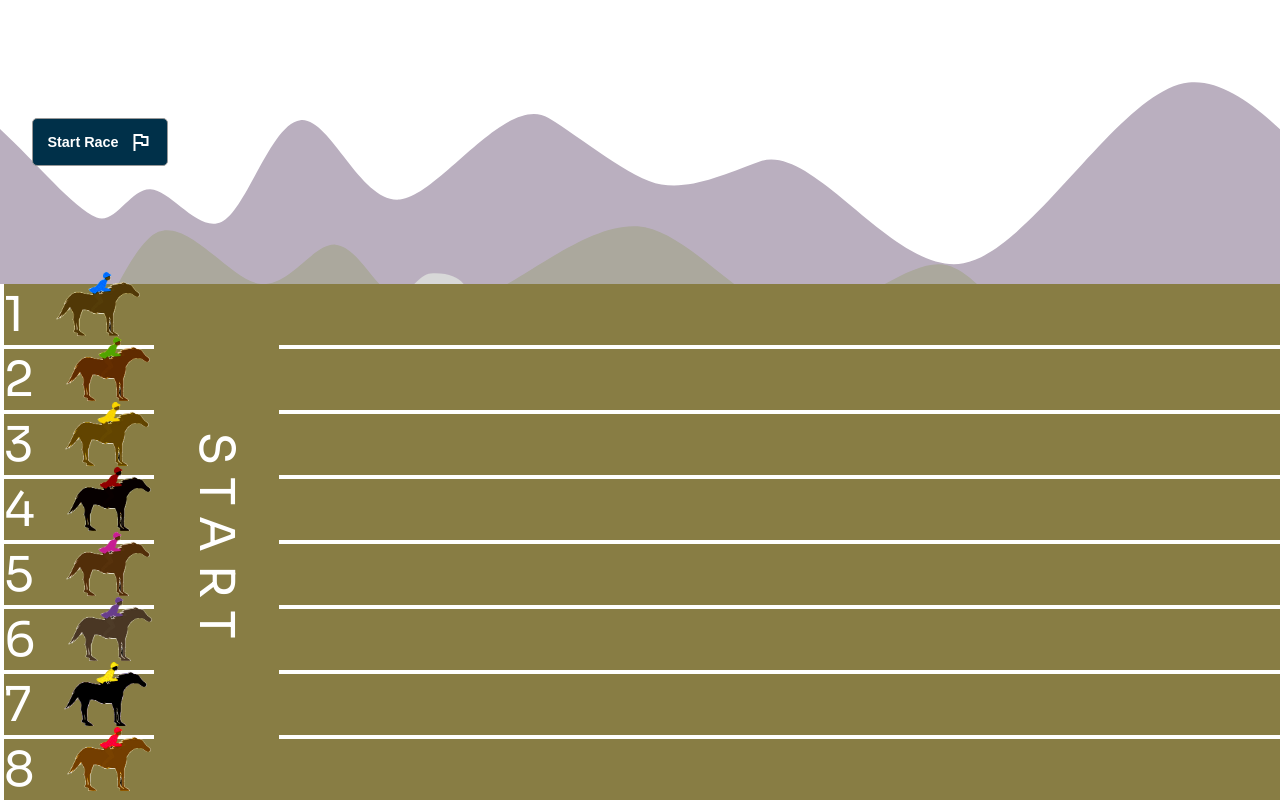
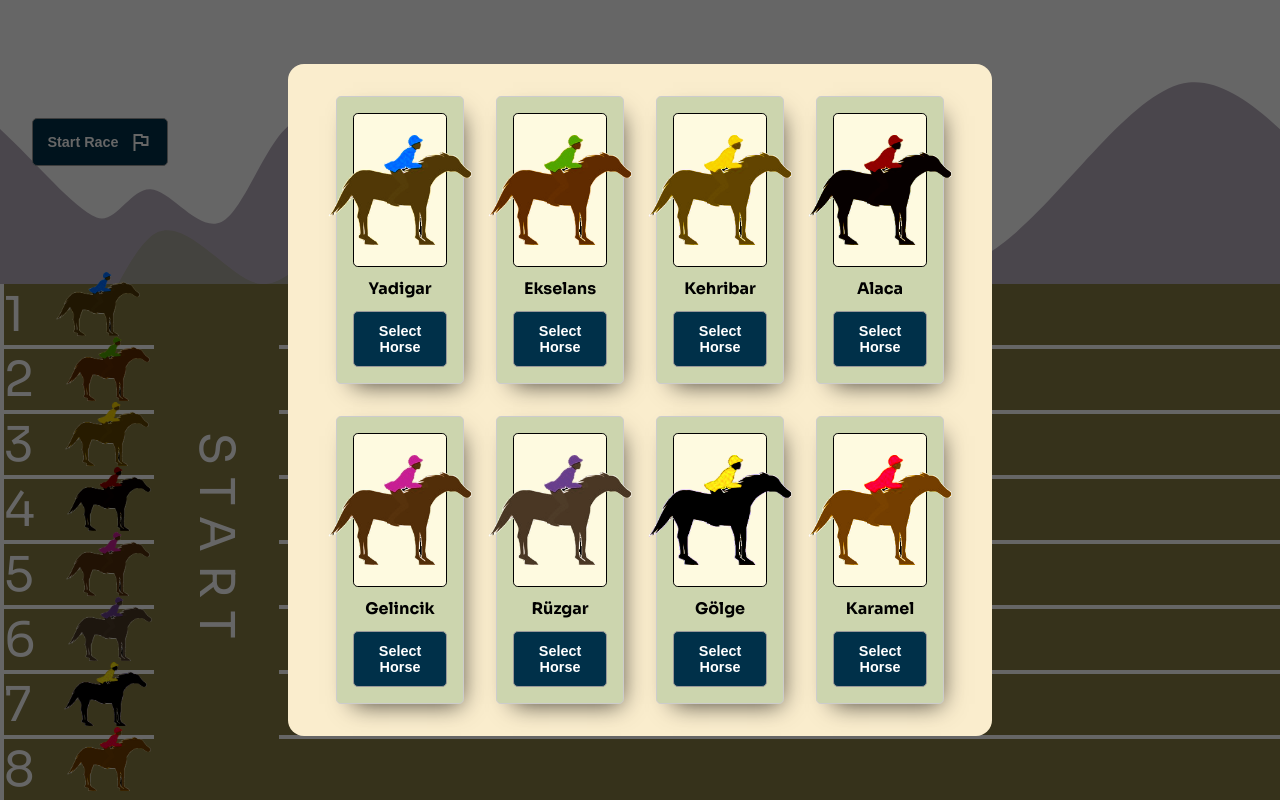
Before and after one commit to trombonist76/protein-bootcamp-horseracing-app, a Vue app: page / in a window 1280 px wide. Built offline with nearby package versions, Linux system fonts and the light colour scheme.

Commit message:
[Add] Table component added.

```diff
--- a/src/App.vue
+++ b/src/App.vue
@@ -1,12 +1,15 @@
 <script setup>
 import Hippodrome from '@/components/Hippodrome/Hippodrome.vue';
 import Countdown from "@/components/Countdown/Countdown.vue"
+import TableComp from "@/components/Table/Table.vue"
+import Result from '@/components/Result/Result.vue';
 import { useCountdownStore } from '@/store/useCountdown';
 import { useRaceStore } from '@/store/useRace';
-import Result from '@/components/Result/Result.vue';
+import { useHorseStore } from '@/store/useHorse';
 
 const countdownStore = useCountdownStore()
 const raceStore = useRaceStore()
+const horseStore = useHorseStore()
 </script>
 
 <template>
@@ -14,6 +17,7 @@ const raceStore = useRaceStore()
     <teleport to='body'>
       <Countdown v-if="countdownStore.isStarted"></Countdown>
       <Result v-if="raceStore.isFinished"></Result>
+      <TableComp v-if="!horseStore.checkAnySelected"></TableComp>
     </teleport>
     <Hippodrome></Hippodrome>
   </div>
--- a/src/components/Result/Result.vue
+++ b/src/components/Result/Result.vue
@@ -32,7 +32,6 @@ const closeHandler = () => {
 <style lang="scss" scoped>
 @import '@/assets/scss/variables.scss';
 @import '@/assets/scss/mixins.scss';
-
 
 .wrapper{
   position: absolute;
--- /dev/null
+++ b/src/components/Table/Table.vue
@@ -0,0 +1,42 @@
+<script setup>
+import { useHorseStore } from "@/store/useHorse"
+import TableItem from "./TableItem.vue";
+const horseStore = useHorseStore()
+const selectHorseHandler = (horse) => {
+  horseStore.selectHorse(horse)
+}
+</script>
+
+<template>
+  <div class="table-wrapper">
+    <div class="inner">
+      <TableItem v-for="horse in horseStore.horses" :horse="horse" :key="horse.id" @selectHorse="selectHorseHandler"></TableItem>
+    </div>
+  </div>
+</template>
+
+<style lang="scss" scoped>
+@import '@/assets/scss/variables.scss';
+@import '@/assets/scss/mixins.scss';
+  .table-wrapper{
+    position: absolute;
+    inset: 0;
+    z-index: 2;
+    display: flex;
+    align-items: center;
+    justify-content: center;
+    background-color: rgba($color: black, $alpha: .6);
+
+    .inner{
+      width: 55%;
+      display: grid;
+      align-items: center;
+      gap: 2rem;
+      padding: 2rem 3rem;
+      grid-template-columns: repeat(4, minmax(0, 1fr));
+      border-radius: 1rem;
+      overflow: hidden;
+      background-color: $not-in-top;
+    }
+  }
+</style>
--- /dev/null
+++ b/src/components/Table/TableItem.vue
@@ -0,0 +1,60 @@
+<script setup>
+import { ref } from 'vue';
+import ButtonComp from "@/components/Button/Button.vue"
+  const props = defineProps(["horse"])
+  const emits = defineEmits(["selectHorse"])
+  const fileExtension = ref("png")
+
+  const changeImageHandler = () => {
+    fileExtension.value = fileExtension.value === "png" ? "gif" : "png"
+  }
+
+  const selectHandler = () => {
+    emits("selectHorse", props.horse)
+  }
+</script>
+
+<template>
+  <div class="item">
+    <div class="image" @mouseover="changeImageHandler" @mouseout="changeImageHandler">
+      <img :src="`/src/assets/img/horse-${props.horse.id}.${fileExtension}`" class="image__horse" alt="horse-image">
+    </div>
+    <b class="item__name">{{props.horse.name}}</b>
+    <ButtonComp @click="selectHandler" name="Select Horse"></ButtonComp>
+  </div>
+</template>
+
+<style lang="scss" scoped>
+@import '@/assets/scss/variables.scss';
+
+  .item{
+    display: flex;
+    flex-direction: column;
+    align-items: center;
+    padding: 1rem 1rem;
+    height: 18rem;
+    gap: .7rem;
+    border: 1px solid $border-color;
+    background-color: #ccd5ae;
+    border-radius: .3rem;
+    -webkit-box-shadow: 7px 10px 23px -10px rgba(0,0,0,0.75);
+    -moz-box-shadow: 7px 10px 23px -10px rgba(0,0,0,0.75);
+    box-shadow: 7px 10px 23px -10px rgba(0,0,0,0.75);
+
+    .image{
+      width: 100%;
+      border: 1px solid;
+      display: flex;
+      align-items: center;
+      justify-content: center;
+      background-color: #fefae0;
+      border-radius: .3rem;
+
+      flex:1;
+
+      &__horse{
+        width: 9rem;
+      }
+    }
+  }
+</style>
--- a/src/store/useHorse.js
+++ b/src/store/useHorse.js
@@ -8,6 +8,7 @@ export const useHorseStore = defineStore('horse', {
   getters: {
     checkAllFinished : (state) => state.horses.every(horse => horse.location >= 90),
     checkAllGoAway : (state) => state.horses.some(horse => horse.location >= 30),
+    checkAnySelected: (state) => state.horses.find(horse => horse.isSelected),
     isAnyClosing : (state) => state.horses.some(horse => horse.location >= 70),
     leaderboard : (state) => state.sortHorses()
   },
@@ -59,6 +60,11 @@ export const useHorseStore = defineStore('horse', {
       horse.speed = 0
       horse.finishedAt = now
       horse.time = diff
+    },
+
+    selectHorse(selectedHorse){
+      const horse = this.findHorse(selectedHorse)
+      horse.isSelected = true
     }
   }
 })
--- a/src/utils/index.js
+++ b/src/utils/index.js
@@ -13,6 +13,7 @@ export function getHorses() {
       speed: 0,
       startedAt: null,
       finishedAt: null,
+      isSelected: false,
       time: null,
     };
 
```
